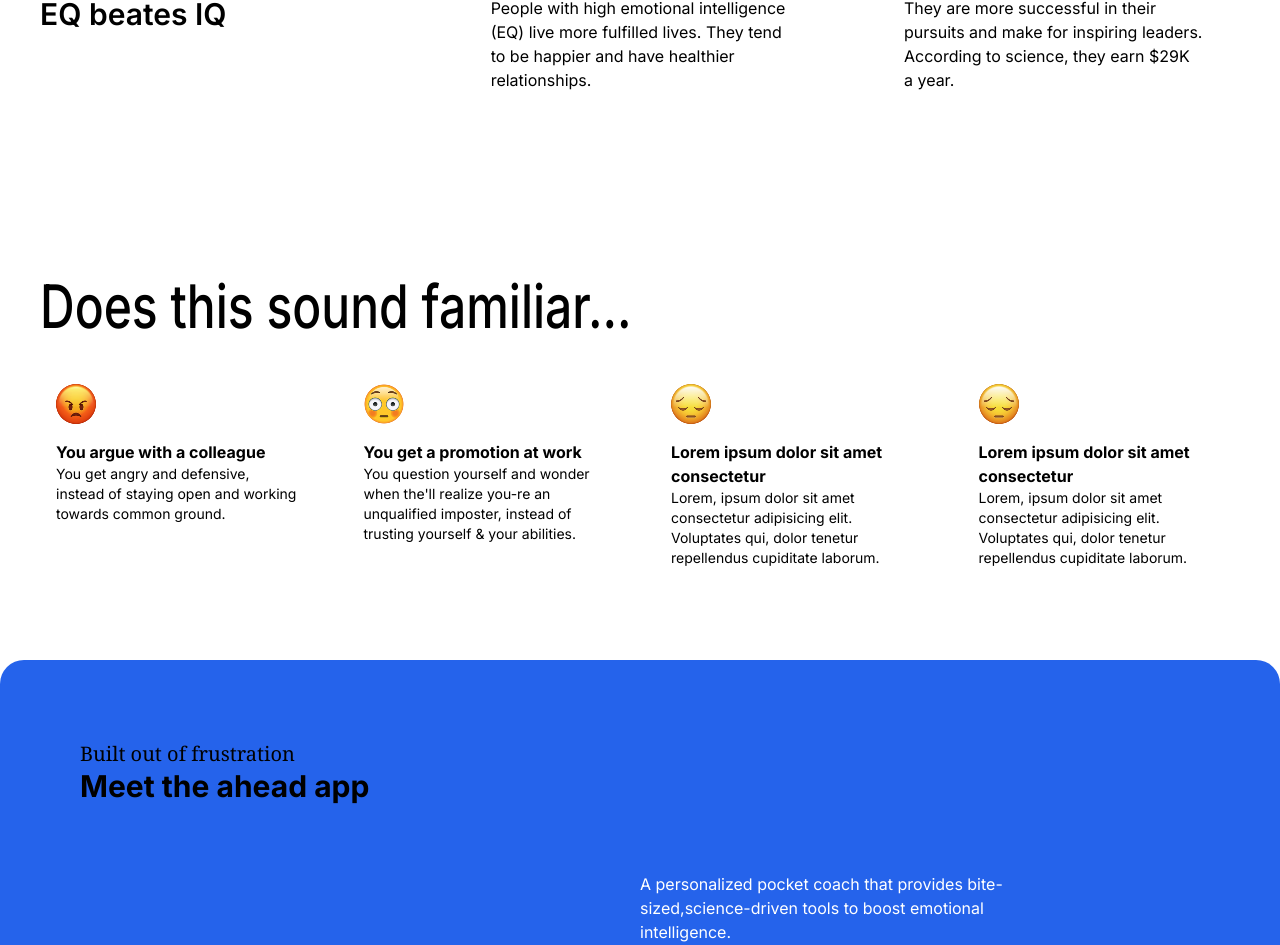
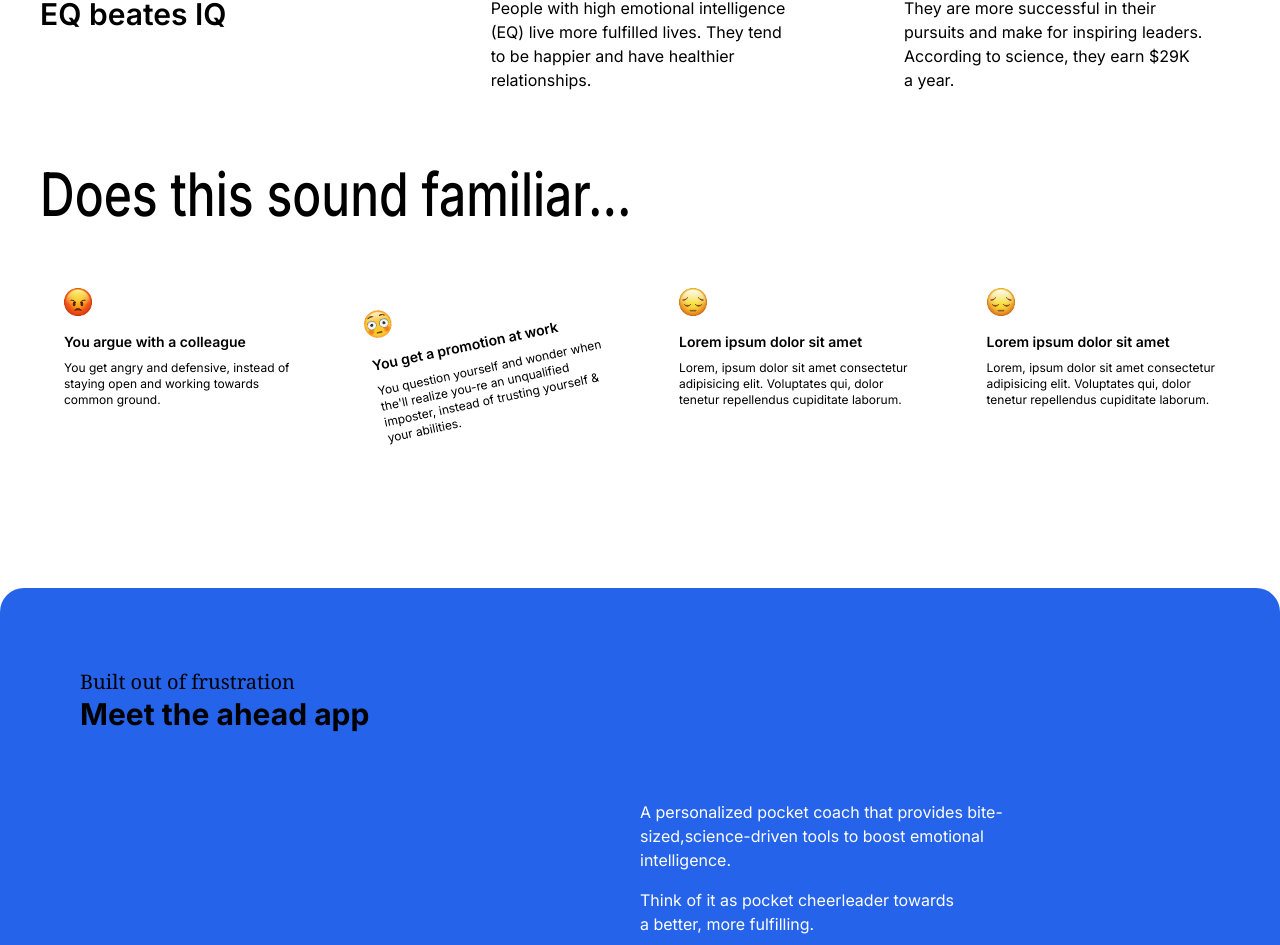
Before and after one commit to asayushranjansinha/density-exchange-test, a Next.js app: page / in a window 1280 px wide. Shown: the part 900-1845 px from the top of the page. Built offline with nearby package versions, Linux system fonts and the light colour scheme.

Commit message:
sliding card section completed

```diff
--- a/app/components/Featured/Featured.jsx
+++ b/app/components/Featured/Featured.jsx
@@ -1,8 +1,6 @@
-import React from "react";
-
 function Featured() {
   return (
-    <section className="w-full h-[30vh] my-10 grid grid-cols-3 px-10 py-4 gap-10">
+    <section className="w-full my-10 grid grid-cols-3 px-10 py-4 gap-10">
       <div className="col-span-1 h-full">
         <h3 className="text-3xl font-semibold">EQ beates IQ</h3>
       </div>
--- a/app/components/SlidingCards/Slider.jsx
+++ b/app/components/SlidingCards/Slider.jsx
@@ -1,13 +1,10 @@
 "use client";
-// Import Swiper React components
 import { Swiper, SwiperSlide } from "swiper/react";
 
-// Import Swiper styles
 import "swiper/css";
 import "swiper/css/free-mode";
 import "swiper/css/pagination";
 
-// import required modules
 import { FreeMode } from "swiper/modules";
 import SliderCard from "./SliderCard";
 import { situations } from "@/constants";
@@ -19,16 +16,11 @@
       spaceBetween={30}
       freeMode={true}
       modules={[FreeMode]}
-      className="my-10 p-4 h-full"
+      className="flex items-center z-10 mb-10"
     >
       {situations.map((item) => (
-        <SwiperSlide key={item.id}>
-          <SliderCard
-            title={item.title}
-            body={item.body}
-            image={item.image}
-            classNames={item.styles}
-          />
+        <SwiperSlide key={item.id} className="z-50 py-10">
+          {<SliderCard data={item}  />}
         </SwiperSlide>
       ))}
     </Swiper>
--- a/app/components/SlidingCards/SliderCard.jsx
+++ b/app/components/SlidingCards/SliderCard.jsx
@@ -1,13 +1,20 @@
-import { twMerge } from "tailwind-merge";
 import Image from "next/image";
 import React from "react";
 
-function SliderCard({ title, body, image, classNames }) {
+function SliderCard({ data }) {
   return (
-    <div className={twMerge(classNames, "px-4 py-2 flex flex-col rounded-md")}>
-      <Image src={image} alt={title} className="h-10 aspect-square" />
-      <h3 className="text-md font-bold mt-4">{title}</h3>
-      <p className="text-sm">{body}</p>
+    <div
+      className={`h-44 p-6 flex flex-col rounded-2xl ${data.class} ${
+        data.id === 2 ? "transform -rotate-12" : ""
+      }`}
+    >
+      <Image
+        src={data.image}
+        alt={data.title}
+        className="h-[28px] w-[28px] mb-2"
+      />
+      <h3 className="text-sm font-semibold my-2">{data.title}</h3>
+      <p className="text-xs">{data.body}</p>
     </div>
   );
 }
--- a/app/components/SlidingCards/SlidingCards.jsx
+++ b/app/components/SlidingCards/SlidingCards.jsx
@@ -7,7 +7,7 @@
 function SlidingCards() {
   const ref = useRef(null);
   return (
-    <div ref={ref} className="w-full h-[45vh] my-10 px-10 py-4 gap-10">
+    <div ref={ref} className="w-full h-[45vh] mt-10 mb-20 px-10 py-4 gap-10">
       <SliderHeading  _ref={ref} />
       <Slider />
     </div>
--- a/constants.js
+++ b/constants.js
@@ -61,27 +61,26 @@
     title: "You argue with a colleague",
     body: "You get angry and defensive, instead of staying open and working towards common ground.",
     image: angry,
-    styles: "bg-[rgb(233,117,103)]",
+    class: "bg-[#6240EF]",
   },
   {
     id: 2,
     title: "You get a promotion at work",
     body: "You question yourself and wonder when the'll realize you-re an unqualified imposter, instead of trusting yourself & your abilities.",
     image: shocked,
-    styles: `bg[#6341EF]`,
+    class: "bg-[#EEEBFE]",  },
+  {
+    id: 3,
+    title: "Lorem ipsum dolor sit amet",
+    body: "Lorem, ipsum dolor sit amet consectetur adipisicing elit. Voluptates qui, dolor tenetur repellendus cupiditate laborum.",
+    image: sad,
+    class: "bg-[#D8F2FF]",
   },
   {
     id: 3,
-    title: "Lorem ipsum dolor sit amet consectetur",
+    title: "Lorem ipsum dolor sit amet ",
     body: "Lorem, ipsum dolor sit amet consectetur adipisicing elit. Voluptates qui, dolor tenetur repellendus cupiditate laborum.",
     image: sad,
-    styles: "bg-[rgb(233,117,103)]",
-  },
-  {
-    id: 3,
-    title: "Lorem ipsum dolor sit amet consectetur",
-    body: "Lorem, ipsum dolor sit amet consectetur adipisicing elit. Voluptates qui, dolor tenetur repellendus cupiditate laborum.",
-    image: sad,
-    styles: "bg-[rgb(233,117,103)]",
+    class: "bg-[#FFEFD5]",
   },
 ];
```
